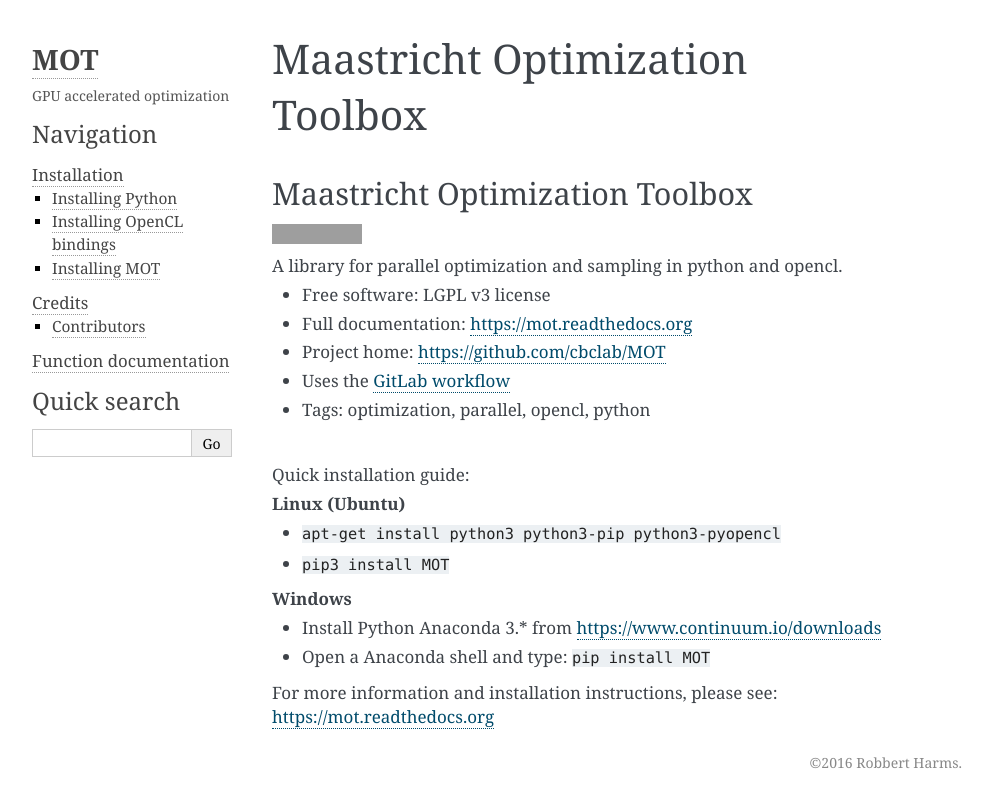
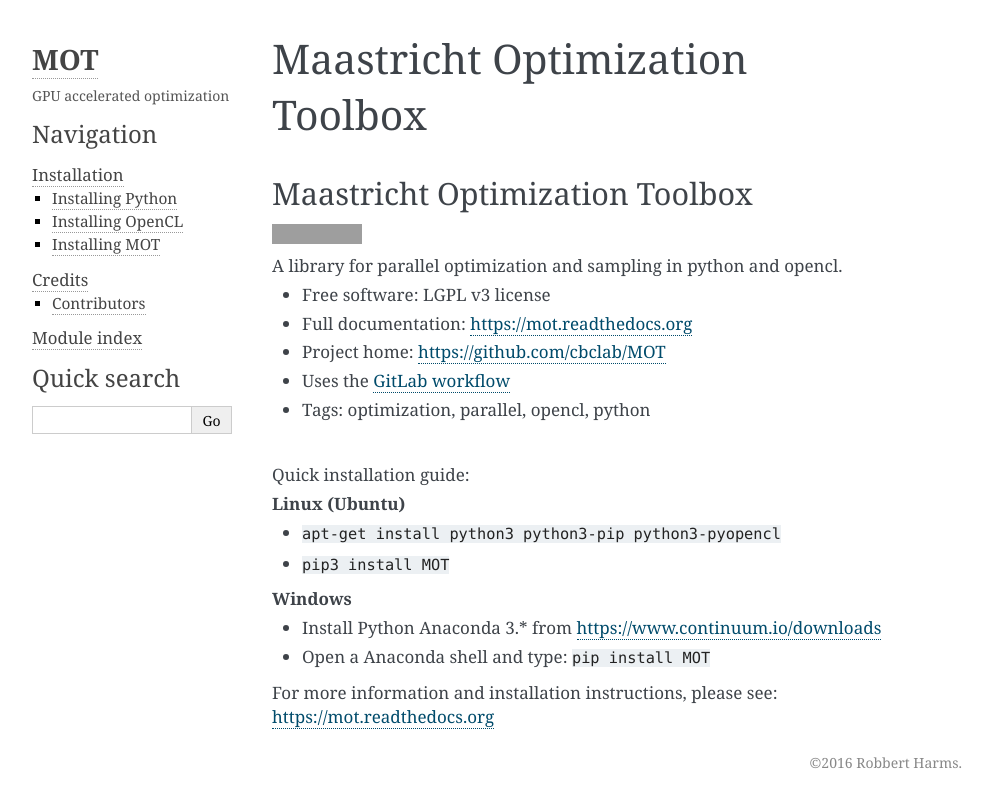
Before and after one commit to robbert-harms/MOT, a Sphinx documentation site: the page built from docs/index.rst, in a window 1280 px wide. Shown: the top 808 px of the page, without its empty margins (148-1137 px from the left). Built offline with Sphinx 7.4.7, drawn with Linux system fonts in a browser that asks for light colours; grey boxes are pictures that could not be loaded.

Commit message:
Updates to the docs

```diff
--- /dev/null
+++ b/docs/_templates/navigation.html
@@ -0,0 +1,9 @@
+<h3>{{ _('Navigation') }}</h3>
+{{ toctree(includehidden=theme_sidebar_includehidden, collapse=theme_sidebar_collapse) }}
+{% if theme_extra_nav_links %}
+<ul>
+    {% for text, uri in theme_extra_nav_links.items() %}
+    <li class="toctree-l1"><a href="{{ uri }}">{{ text }}</a></li>
+    {% endfor %}
+</ul>
+{% endif %}
--- a/docs/conf.py
+++ b/docs/conf.py
@@ -124,7 +124,8 @@
     'description': "GPU accelerated optimization",
     'logo_name': True,
     'sidebar_collapse': False,
-    'fixed_sidebar': True
+    'fixed_sidebar': True,
+    'extra_nav_links': {'Module index': 'py-modindex.html'}
 }
 
 
--- a/docs/index.rst
+++ b/docs/index.rst
@@ -10,4 +10,3 @@
 
    install
    credits
-   function_docs
--- a/docs/install.rst
+++ b/docs/install.rst
@@ -30,8 +30,8 @@
 
 .. _install_opencl:
 
-Installing OpenCL bindings
-^^^^^^^^^^^^^^^^^^^^^^^^^^
+Installing OpenCL
+^^^^^^^^^^^^^^^^^
 For OpenCL you need two things, an OpenCL driver for your platform and the Python OpenCL bindings.
 
 Linux (Ubuntu)
--- a/mot/__version__.py
+++ b/mot/__version__.py
@@ -1,8 +1,9 @@
 VERSION = '0.2.2'
-VERSION_STATUS = ''
 
 _items = VERSION.split('-')
 VERSION_NUMBER_PARTS = tuple(int(i) for i in _items[0].split('.'))
 if len(_items) > 1:
     VERSION_STATUS = _items[1]
+else:
+    VERSION_STATUS = ''
 __version__ = VERSION
```
Also changed, not shown: docs/function_docs.rst (deleted, +0 -10 lines).
